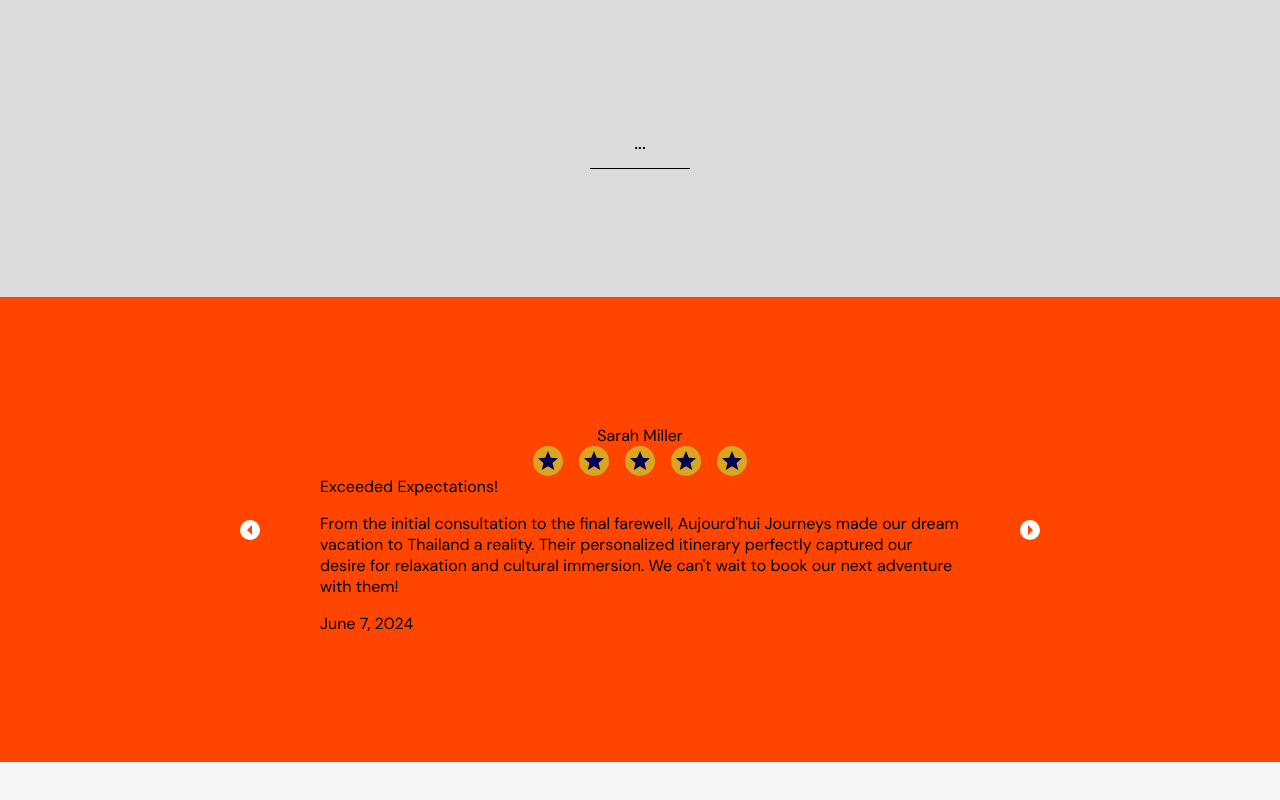
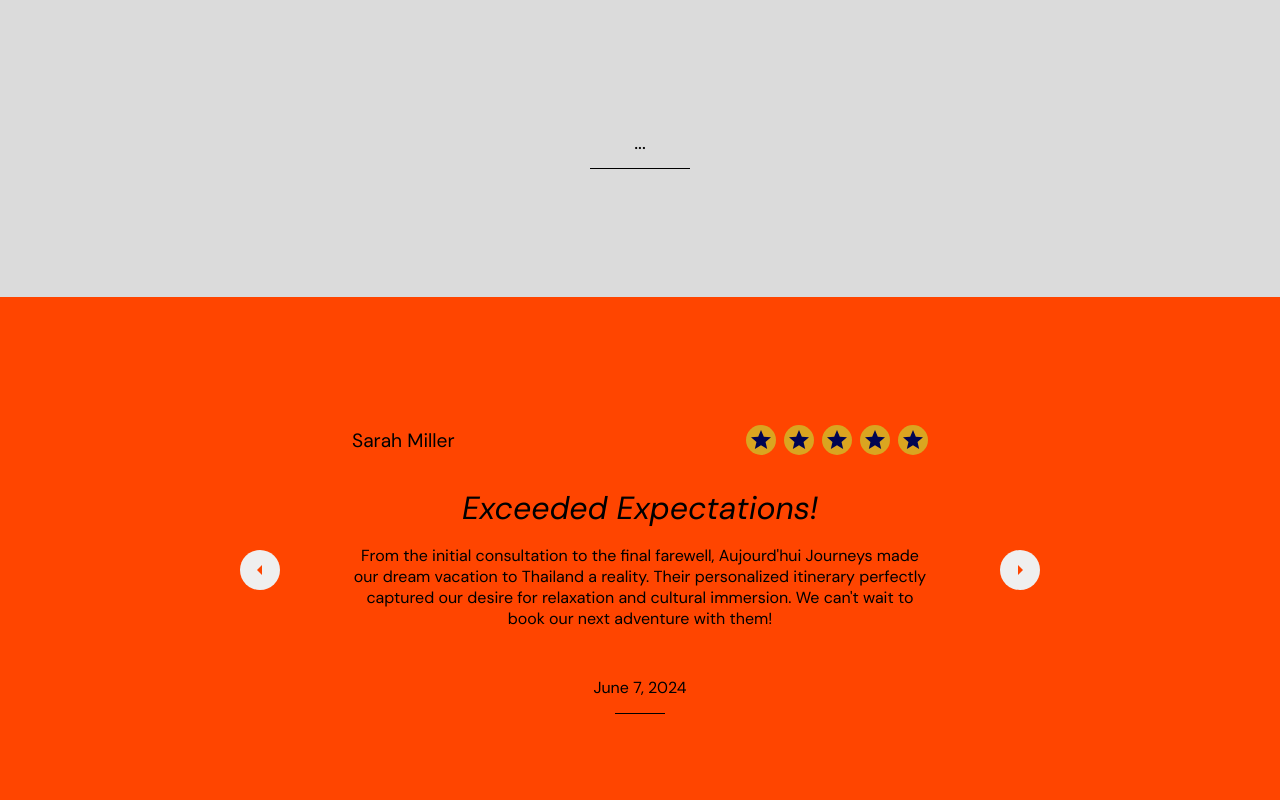
Before and after one commit to iefniar/iefniar.github.io, a React (Create React App) app: page /project-2 in a window 1280 px wide. Shown: the part 5099-5899 px from the top of the page. Before the commit the page ends 5861 px from the top, so only its background shows below. Built offline with nearby package versions, Linux system fonts and the light colour scheme.

Commit message:
travel project reviews section started

```diff
--- a/src/pages/travelPage/pageSections/Reviews.js
+++ b/src/pages/travelPage/pageSections/Reviews.js
@@ -6,18 +6,32 @@ import { reviewsItemsSliderTravelProject } from '../../../Data';
 import { ArrowLeftOutlined, ArrowRightOutlined, StarSharp } from '@mui/icons-material';
 
 const Reviews = (props, ref) => {
+    const [slideIndex, setSlideIndex] = useState(0);
+
+    const handleClick = (direction) => {
+        if(direction === "left"){
+            setSlideIndex(slideIndex > 0 ? slideIndex - 1 : 4);
+        }
+        else{
+            setSlideIndex(slideIndex < 4 ? slideIndex + 1 : 0);
+        }
+    };
+
   return (
     <div className={classes['reviews-container']} ref={ref}>
         <div className={classes['reviews-inner-container']}>
             <div className={classes['slider-container']}>
-                <div className={classes['arrow-left-container']}>
+                <button className={classes['arrow-left-btn']} onClick={()=>handleClick("left")}>
+                    <div className={classes['arrow-left-inner-container']}>
                         <ArrowLeftOutlined />
                     </div>
-                <div className={classes['slider-wrapper']}>
-                    <div className={classes['slide']}>
-                        <div className='slide-top'>
+                </button>
+                <div className={classes['slider-wrapper']} style={{ transform: `translateX(${slideIndex * -100}%)` }} >
+                    {reviewsItemsSliderTravelProject.map(item => (
+                        <div className={classes['slide']} key={item.id}>
+                            <div className={classes['slide-top']}>
                                 <div className={classes['customer-area']}>
-                                Sarah Miller
+                                    {item.customer}
                                 </div>
                                 <div className={classes['stars-area']}>
                                     <div className={classes['star-container']}>
@@ -39,24 +53,29 @@ const Reviews = (props, ref) => {
                             </div>
                             <div className='slide-middle'>
                                 <div className={classes['headline-area']}>
-                                Exceeded Expectations!
+                                    {item.headline}
                                 </div>
                                 <div className={classes['review-area']}>
                                     <p>
-                                    From the initial consultation to the final farewell, Aujourd'hui Journeys made our dream vacation to Thailand a reality. Their personalized itinerary perfectly captured our desire for relaxation and cultural immersion. We can't wait to book our next adventure with them!
+                                        {item.review}
                                     </p>
                                 </div>
                             </div>
                             <div className='slide-bottom'>
                                 <div className={classes['date-area']}>
-                                June 7, 2024
+                                    {item.date}
+                                </div>
+                                <div className={classes['small-horizontal-line']} />
                             </div>
                         </div>
+                    ))}
+
                 </div>
-                </div>
-                <div className={classes['arrow-right-container']}>
+                <button className={classes['arrow-right-btn']} onClick={()=>handleClick("right")}>
+                    <div className={classes['arrow-right-inner-container']}>
                         <ArrowRightOutlined />
                     </div>
+                </button>
             </div>
 
         </div>
--- a/src/pages/travelPage/pageSections/Reviews.module.css
+++ b/src/pages/travelPage/pageSections/Reviews.module.css
@@ -16,22 +16,38 @@
 
 .reviews-inner-container{
     padding: 8rem 10rem;
+    position: relative;
 }
 
 .slider-container{
-    padding-inline: 10rem;
-    position: relative;
+    margin-inline: 10rem;
+    overflow: hidden;
 }
 
-.arrow-left-container{
+.arrow-left-btn{
     position: absolute;
     top: 50%;
-    left: 5rem;
+    left: 15rem;
     transform: translate(0, -50%);
-    width: 20px;
-    height: 20px;
+    width: 40px;
+    height: 40px;
+    border: none;
     border-radius: 50%;
-    background-color: var(--color-white-100);
+    display: flex;
+    justify-content: center;
+    align-items: center;
+    z-index: 2;
+}
+
+.arrow-left-btn:hover, .arrow-left-btn:focus{
+    cursor: pointer;
+}
+
+.arrow-left-inner-container{
+    width: 100%;
+    height: 100%;
+    border-radius: 50%;
+    background-color: transparent;
     color: var(--color-font-secondary);
     display: flex;
     justify-content: center;
@@ -39,32 +55,39 @@
 }
 
 .slider-wrapper{
-
+    width: 100%;
+    height: 100%;
+    display: flex;
+    transition: all 1.5s ease;
 }
 
 .slide{
-
+    padding-inline: 2rem;
+    padding-bottom: 1rem;
+    min-width: 100%;
+    min-height: 100%;
+    display: flex;
+    flex-direction: column;
+    justify-content: center;
+    gap: 2rem;
+    position: relative;
 }
 
 .slide-top{
     display: flex;
     justify-content: space-between;
     align-items: center;
-
 }
 
 .customer-area{
-    display: flex;
-    flex-direction: column;
-    justify-content: center;
-    align-items: center;
+   font-size: 1.2rem;
 }
 
 .stars-area{
     display: flex;
-    justify-content: center;
+    justify-content: flex-end;
     align-items: center;
-    gap: 1rem;
+    gap: .5rem;
 }
 
 .star-container{
@@ -79,15 +102,20 @@
 }
 
 .slide-middle{
-
+    display: flex;
+    flex-direction: column;
+    align-items: center;
+    justify-content: center;
 }
 
 .headline-area{
-
+    font-size: 2rem;
+    font-style: italic;
+    text-align: center;
 }
 
 .review-area{
-
+    text-align: center;
 }
 
 .review-area>p{
@@ -95,24 +123,51 @@
 }
 
 .slide-bottom{
-
+    display: flex;
+    flex-direction: column;
+    align-items: center;
 }
 
 .date-area{
-
+    text-align: center;
 }
 
-.arrow-right-container{
+.arrow-right-btn{
     position: absolute;
     top: 50%;
-    right: 5rem;
+    right: 15rem;
     transform: translate(0, -50%);
-    width: 20px;
-    height: 20px;
+    width: 40px;
+    height: 40px;
+    border: none;
     border-radius: 50%;
-    background-color: var(--color-white-100);
+    display: flex;
+    justify-content: center;
+    align-items: center;
+    z-index: 2;
+}
+
+.arrow-right-btn:hover, .arrow-right-btn:focus{
+    cursor: pointer;
+}
+
+.arrow-right-inner-container{
+    width: 100%;
+    height: 100%;
+    border-radius: 50%;
+    background-color: transparent;
     color: var(--color-font-secondary);
     display: flex;
     justify-content: center;
     align-items: center;
 }
+
+.small-horizontal-line{
+    width: 50px;
+    height: 1px;
+    position: absolute;
+    bottom: 0;
+    left: 50%;
+    transform: translate(-50%, 0);
+    background-color: var(--color-black-900);
+}
```
Lines whose indentation alone changed are shown as unchanged.
